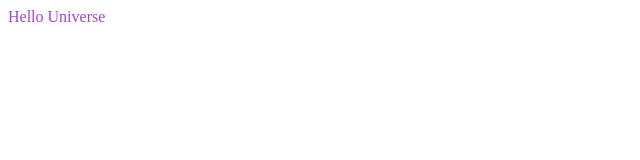
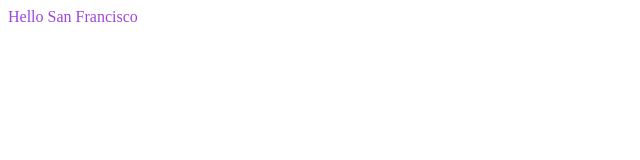
Before and after one commit to rooreckless/typescript-learn-fastest-udemy, an Angular app in the folder project_angular_01/: page / in a window 1280 px wide. Shown: the top 160 px of the page, without its empty margins (0-640 px from the left). Built offline with nearby package versions, Linux system fonts and the light colour scheme.

Commit message:
コンポーネントのtemplateに、Appクラスのプロパティを、{}で表示させることができる

```diff
--- a/project_angular_01/src/app/app.ts
+++ b/project_angular_01/src/app/app.ts
@@ -16,9 +16,9 @@ import {Component} from '@angular/core';
 
 @Component({
   selector: 'app-root',
-  // templateを変えると、localhost:4200にアクセスしたときの表示が変わる
+  // templateで、プロパティを表示させることができる
   template: `
-    Hello Universe
+    Hello {{ city }}
   `,
   // styleを変えると、localhost:4200にアクセスしたときの文字色が変わる
   styles: `
```
